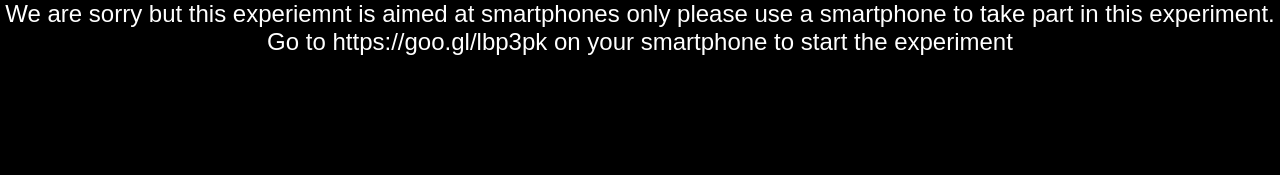
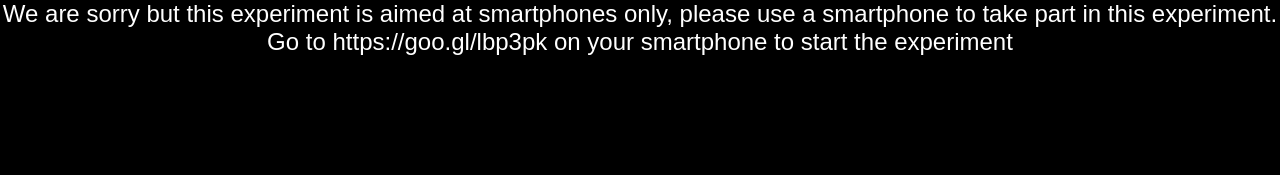
Before and after one commit to Brookke/HACS-Experiment, a website: page index.html in a window 1280 px wide. Drawn offline with Linux system fonts and the light colour scheme.

Commit message:
fixed typo

```diff
--- a/index.html
+++ b/index.html
@@ -42,7 +42,7 @@
         <p>All of the data we collect and you enter is stored securely and anonymously. All personal questions are optional or have the option of prefer not to say. You may withdraw from the experiment at any point. You may request to have your data erased at any point during or after the experiment by sending an email to <a href="mailto:vsv501@york">vsv501@york.ac.uk</a> and quoting your ID which is listed at the top of this page, the final page and the debried page. Once you agree to proceed, information on the type of device you are using (whether it is a smartphone, desktop pc or tablet) will be obtained automatically. Some data may be collected in the background whilst you perform the experiment, you will be told what this is at the end of the experiment and you will be given the option to have the data erased then.</p>
         <p>Your signature below indicates that you consent to taking part in the following experiment.</p>
 
-        <div id="blocker" style="z-index:100;">We are sorry but this experiemnt is aimed at smartphones only please use a smartphone to take part in this experiment.
+        <div id="blocker" style="z-index:100;">We are sorry but this experiment is aimed at smartphones only, please use a smartphone to take part in this experiment.
         <div>Go to https://goo.gl/lbp3pk on your smartphone to start the experiment</div>
         </div>
 
```
